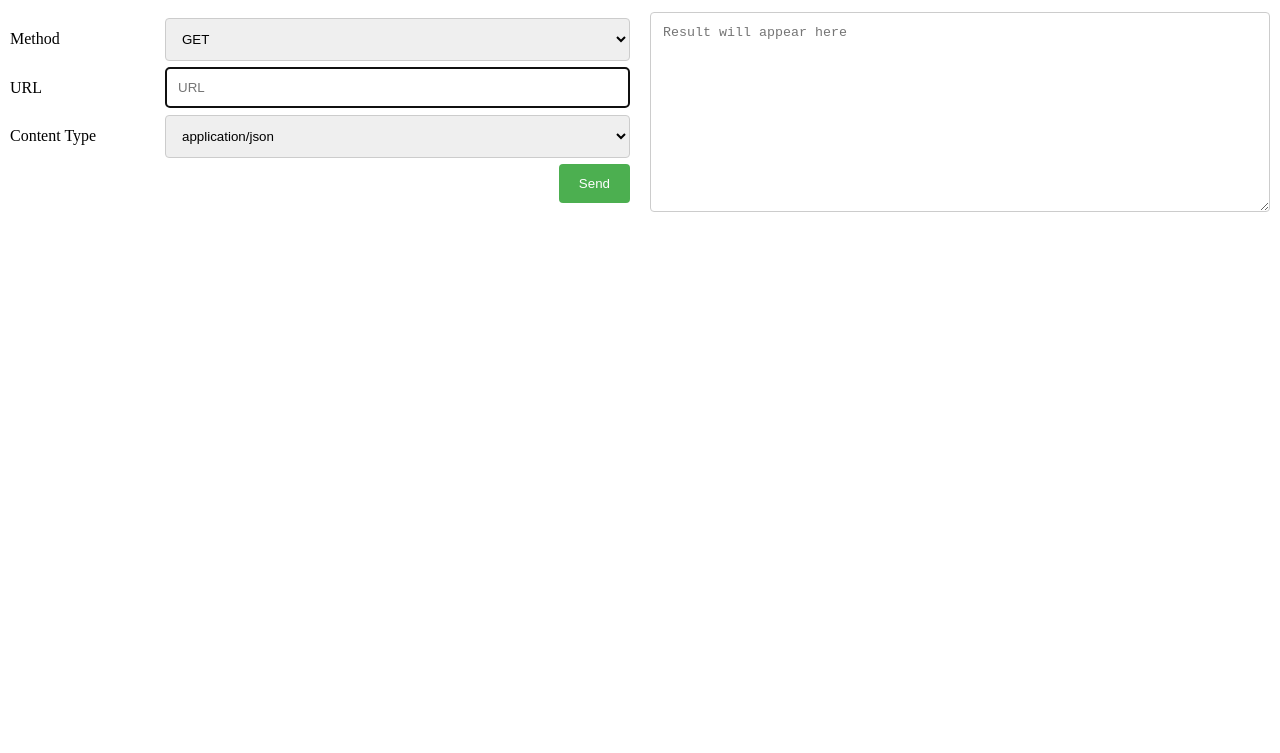
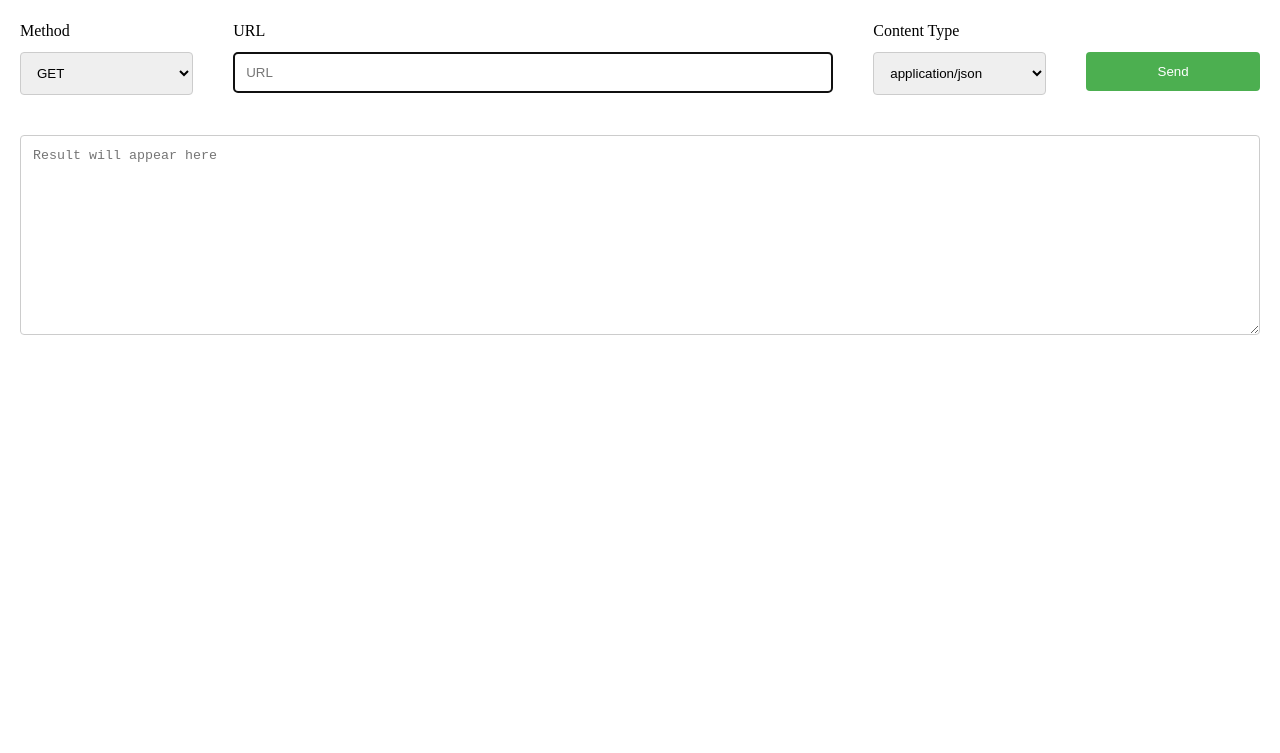
Before and after one commit to rafaelhks/web_postman, a plain HTML site: page index.html in a window 1280 px wide. Shown: the part 47-800 px from the top of the page. Drawn offline with Linux system fonts and the light colour scheme.

Commit message:
Layout updated

```diff
--- a/index.html
+++ b/index.html
@@ -10,67 +10,42 @@
         <span class="header-title">Web Postman</span>
     </div>
     <div class="row">
-        <div class="col-6">
-            <div class="container">
-                <div class="row">
-                    <div class="col-12">
-                        <div class="row">
-                            <div class="col-3">
+        <div class="col-2">
             <label for="sel_method">Method</label>
-                            </div>
-                            <div class="col-9">
             <select id="sel_method" onchange="methodChanged();">
                 <option value="GET" selected="selected">GET</option>
-                                    <!-- <option value="POST">POST</option> -->
+                <option value="POST">POST</option>
             </select>
         </div>
-                        </div>
-                        <div class="row">
-                            <div class="col-3">
+        <div class="col-6">
             <label for="in_url">URL</label>
-                            </div>
-                            <div class="col-9">
             <input id="in_url" type="text" placeholder="URL" autofocus/>
         </div>
-                        </div>
-                        <div class="row">
-                            <div class="col-3">
+        <div class="col-2">
             <label for="sel_c_type">Content Type</label>
-                            </div>
-                            <div class="col-9">
             <select id="sel_c_type">
                 <option value="application/json" selected="selected">application/json</option>
                 <option value="text/plain">text/plain</option>
             </select>
         </div>
+        <div class="col-2">
+            <button type="submit" onclick="justDoIt();" id="send_button" style="width: 100%;margin-top: 42px;">Send</button>
         </div>
+
         <div id="post_body_container" style="display: none;">
             <div class="row">
-                                <div class="col-3">
+                <div class="col-12">
                     <label for="in_body">Body</label>
-                                </div>
-                                <div class="col-9">
                     <textarea id="in_body" name="in_body" placeholder="Write content here" style="height:200px"></textarea>
                 </div>
             </div>
         </div>
-                        <div class="row">
-                            <button type="submit" onclick="justDoIt();">Send</button>
     </div>
-                    </div>
-                </div>
-            </div>
-        </div>
-        <div class="col-6">
-            <div class="container">
     <div class="row">
         <div class="col-12">
             <textarea id="result" name="result" placeholder="Result will appear here" style="height:200px"></textarea>
         </div>
     </div>
-            </div>
-        </div>
-    </div>
     <script src="resources/js/scripts.js"></script>
 </body>
 </html>
--- a/resources/css/styles.css
+++ b/resources/css/styles.css
@@ -1,3 +1,7 @@
+* {
+    box-sizing: border-box;
+}
+
 html, body {
     width: 100%;
     height: 100%;
@@ -30,7 +34,6 @@ button[type=submit] {
     border: none;
     border-radius: 4px;
     cursor: pointer;
-    float: right;
     margin-top: 6px;
 }
 
@@ -42,12 +45,7 @@ button[type="submit"]:hover{
     padding: 10px;
 }
 
-[class^="col-"]{
-    float: left;
-    margin-top: 6px;
-}
-
-.col-1{ width: 8.33% }
+.col-1{ width: 8.33 }
 .col-2{ width: 16.66% }
 .col-3{ width: 25% }
 .col-4{ width: 33.33% }
@@ -60,10 +58,15 @@ button[type="submit"]:hover{
 .col-11{ width: 91.66% }
 .col-12{ width: 100% }
 
+[class^="col-"]{
+    float: left;
+    padding: 20px;
+}
+
 .row:after {
     content: "";
     display: table;
-    clear: both;
+    clear: both
 }
 
 .header-title{
@@ -78,10 +81,11 @@ button[type="submit"]:hover{
     [class^="col-"], input[type=submit] {
         width: 100%;
         margin-top: 0;
+        padding: 5px 20px;
     }
 
     button[type="submit"]{
         width: 100%;
-        margin-top: 10px;
+        margin-top: 10px !important;
     }
 }
--- a/resources/js/scripts.js
+++ b/resources/js/scripts.js
@@ -51,7 +51,6 @@ function optionsPOST(c_type){
         method: 'POST',
         headers: {
             "Content-Type": c_type,
-            "Access-Control-Allow-Origin": 'http://www.google.com.br'
         },
         body: in_body.value,
     };
```
Lines whose indentation alone changed are shown as unchanged.
